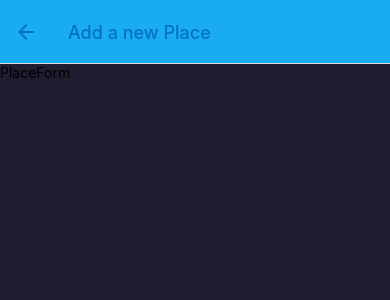
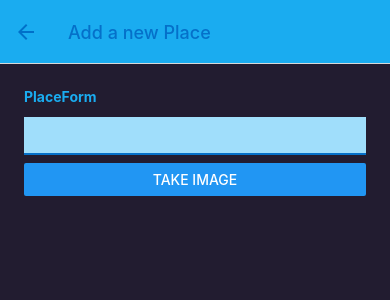
Before and after one commit to evanz1215/react-native-places-app, a React Native app: screen /AddPlace in a window 390 px wide. Shown: the top 300 px of the page. Built offline with nearby package versions, Linux system fonts and the light colour scheme.

Commit message:
chore: Add image picker plugin and update PlaceForm component

```diff
--- a/app.json
+++ b/app.json
@@ -22,6 +22,14 @@
     },
     "web": {
       "favicon": "./assets/favicon.png"
-    }
+    },
+    "plugins": [
+      [
+        "expo-image-picker",
+        {
+          "cameraPermission": "The app accesses your photos to let you share them with your friends."
+        }
+      ]
+    ]
   }
 }
--- /dev/null
+++ b/components/Places/ImagePicker.js
@@ -0,0 +1,25 @@
+import { Button, StyleSheet, Text, View } from "react-native";
+import React from "react";
+import { launchCameraAsync } from "expo-image-picker";
+
+const ImagePicker = () => {
+  const takeImageHandler = async () => {
+    const image = await launchCameraAsync({
+      allowsEditing: true,
+      aspect: [16, 9],
+      quality: 0.5,
+    });
+    console.log(image);
+  };
+
+  return (
+    <View>
+      <View></View>
+      <Button title="Take Image" onPress={takeImageHandler} />
+    </View>
+  );
+};
+
+export default ImagePicker;
+
+const styles = StyleSheet.create({});
--- a/components/Places/PlaceForm.js
+++ b/components/Places/PlaceForm.js
@@ -1,14 +1,49 @@
-import { StyleSheet, Text, View } from "react-native";
-import React from "react";
+import { ScrollView, StyleSheet, Text, TextInput, View } from "react-native";
+import { useState } from "react";
+import { Colors } from "../../constants/colors";
+import ImagePicker from "./ImagePicker";
 
 const PlaceForm = () => {
+  const [enteredTitle, setEnteredTitle] = useState("");
+
+  const changeTitleHandler = (enteredText) => {
+    setEnteredTitle(enteredText);
+  };
+
   return (
-    <View>
-      <Text>PlaceForm</Text>
-    </View>
+    <ScrollView style={styles.form}>
+      <View>
+        <Text style={styles.label}>PlaceForm</Text>
+        <TextInput
+          style={styles.input}
+          onChange={changeTitleHandler}
+          value={enteredTitle}
+        />
+      </View>
+      <ImagePicker />
+    </ScrollView>
   );
 };
 
 export default PlaceForm;
 
-const styles = StyleSheet.create({});
+const styles = StyleSheet.create({
+  form: {
+    flex: 1,
+    padding: 24,
+  },
+  label: {
+    fontWeight: "bold",
+    marginBottom: 4,
+    color: Colors.primary500,
+  },
+  input: {
+    marginVertical: 8,
+    paddingHorizontal: 4,
+    paddingVertical: 8,
+    fontSize: 16,
+    borderBottomColor: Colors.primary700,
+    borderBottomWidth: 2,
+    backgroundColor: Colors.primary100,
+  },
+});
--- a/package.json
+++ b/package.json
@@ -16,7 +16,8 @@
     "expo-updates": "~0.25.11",
     "react": "18.2.0",
     "react-native": "0.74.1",
-    "react-native-reanimated": "~3.10.1"
+    "react-native-reanimated": "~3.10.1",
+    "expo-image-picker": "~15.0.4"
   },
   "devDependencies": {
     "@babel/core": "^7.20.0"
```
Also changed, not shown: 2 other files (tests, documents, lock files or other folders).
